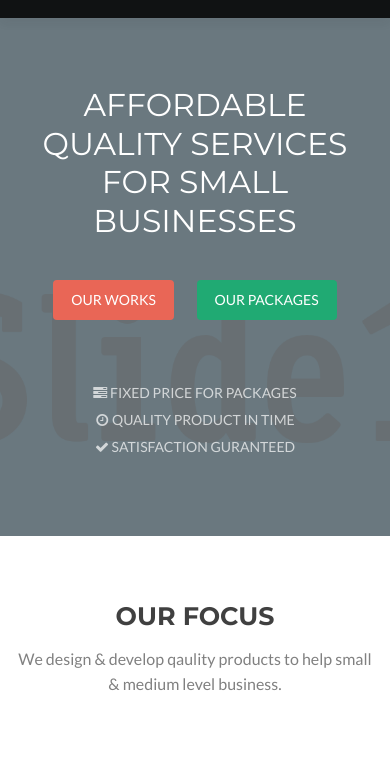
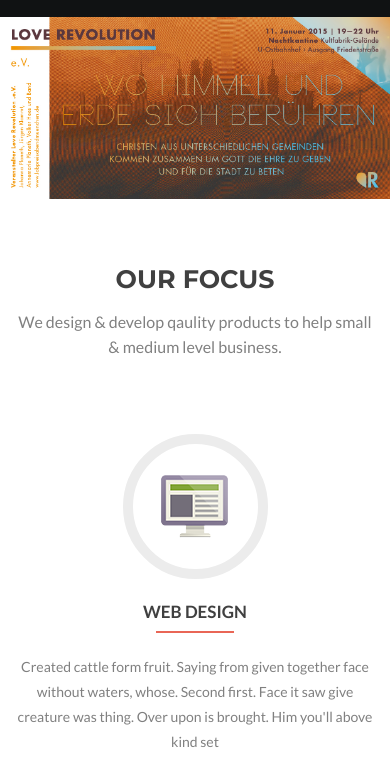
Before and after one commit to eventsos/loverevolution, a plain HTML site: page website/index.html in a window 390 px wide. Shown: the part 58-826 px from the top of the page. Drawn offline with nearby package versions, Linux system fonts and the light colour scheme.

Commit message:
add responsive images

```diff
--- a/website/css/styles.css
+++ b/website/css/styles.css
@@ -88,6 +88,22 @@ p {
 	width: 100%;
 	margin: auto;
 }
+
+.image-caption {
+	top:10%;
+	right:10%;
+	position: absolute;
+}
+
+.image-container{
+	position:relative;
+	height: auto;
+}
+
+.image-container>img {
+	width: 100%;
+}
+
 
 /*---------------------------------------
  **   TYPOGRAPHY                     -----
@@ -401,7 +417,7 @@ input:focus {
 
 .header {
 	background: rgba(0, 0, 0, 0.5);
-	min-height: 775px;
+	min-height: 77px;
 	position: relative;
 	overflow: hidden;
 }
--- a/website/index.html
+++ b/website/index.html
@@ -56,8 +56,6 @@
    HOME SECTION
 ============================== -->
 <header id="home" class="header">
-
-	<!-- TOP BAR -->
 	<div id="main-nav" class="navbar navbar-inverse bs-docs-nav" role="banner">
 		<div class="container">
 			<div class="navbar-header responsive-logo">
@@ -84,41 +82,25 @@
 			</nav>
 		</div>
 	</div>
-	<!-- / END TOP BAR -->
-
-	<!-- BIG HEADING WITH CALL TO ACTION BUTTONS AND SHORT MESSAGES -->
-	<div class="container">
-
-		<!-- HEADING -->
-		<h1 class="intro">Affordable Quality services for Small Businesses</h1>
-
-		<!-- CALL TO ACTION BUTTONS -->
-		<div class="buttons">
-			<a href="#" class="btn btn-primary custom-button red-btn">Our Works</a>
-			<a href="#" class="btn btn-primary custom-button green-btn">Our Packages</a>
-		</div>
-
-		<!-- 3 SHORT MESSAGE ABOUT COMPANY -->
-        <div class="row bottom-message-section">
-			<div class="col-lg-4 col-sm-4">
-				<div class="short-text">
-					<i class="icon icon-fontawesome-webfont-358"></i> Fixed price for packages
-				</div>
-			</div>
-			<div class="col-lg-4 col-sm-4">
-				<div class="short-text">
-					<i class="icon-fontawesome-webfont-286"></i> Quality product in time
-				</div>
-			</div>
-			<div class="col-lg-4 col-sm-4">
-				<div class="short-text">
-					<i class="icon-fontawesome-webfont-347"></i> Satisfaction guranteed
-				</div>
-			</div>
-		</div>
-	</div> <!-- / END BIG HEADING WITH CALL TO ACTION BUTTONS AND SHORT MESSAGES  -->
-
-</header> <!-- / END HOME SECTION  -->
+</header>
+
+
+
+
+<div class="image-container">
+	<img src="images/header/flyer.jpg" class="img-responsive inline-block"/>
+
+	<!--<div class="image-caption">
+		<h3 class="container text wow fadeInLeft animated white-text" data-wow-offset="30" data-wow-duration="1.5s"
+			data-wow-delay="0.15s">
+			<? echo M::SPACER1_T1; ?></h3>
+
+		<div class="wow fadeInRight animated" data-wow-offset="30" data-wow-duration="1.5s" data-wow-delay="0.15s">
+			<a href="#testimonials" class="btn btn-primary custom-button red-btn smoothScroll"><? echo M::SPACER1_BUTTON; ?></a>
+		</div>
+	</div>-->
+</div>
+
 
 <!-- =========================
    FOCUS SECTION
```
Also changed, not shown: website/images/header/flyer.jpg (added).
